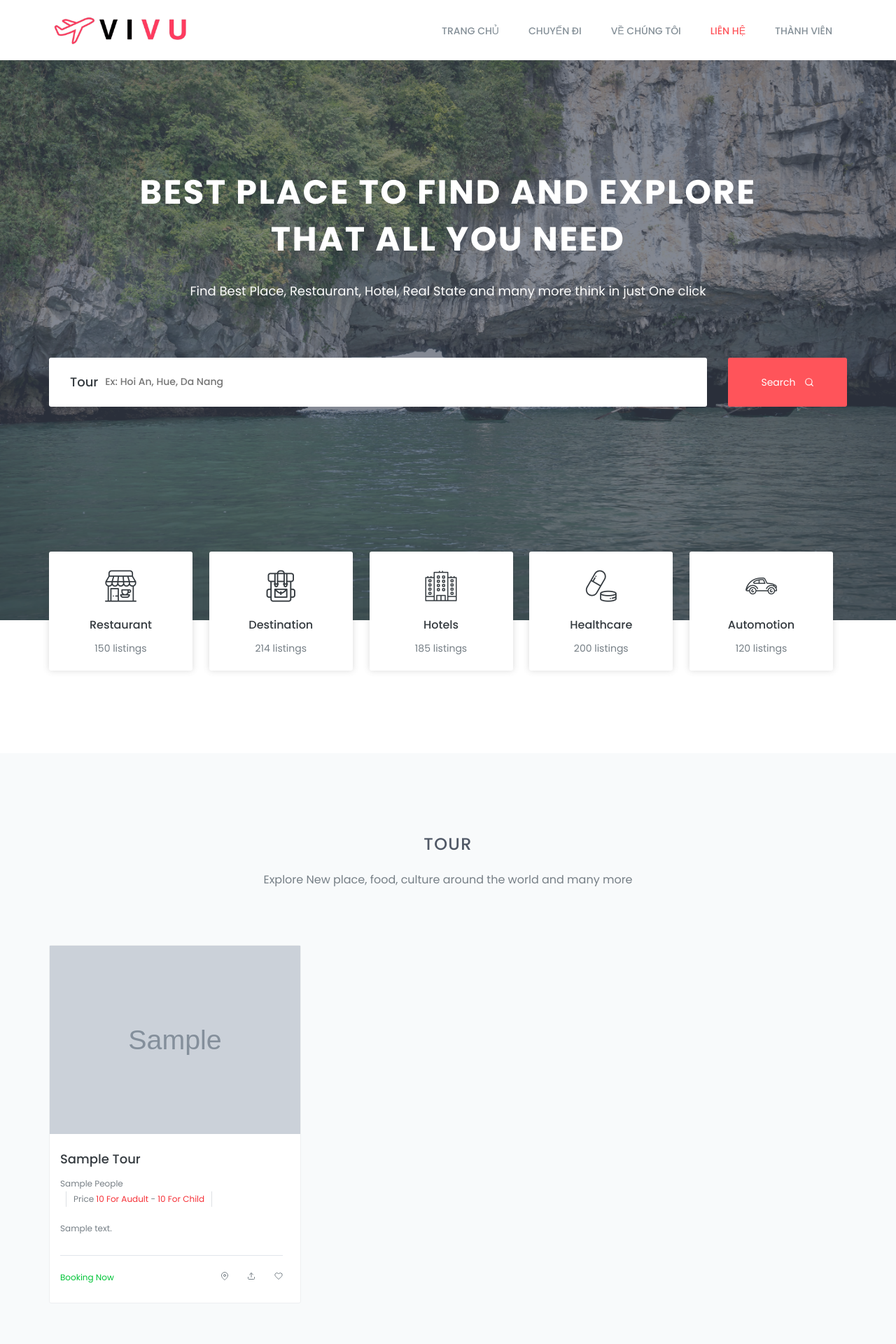
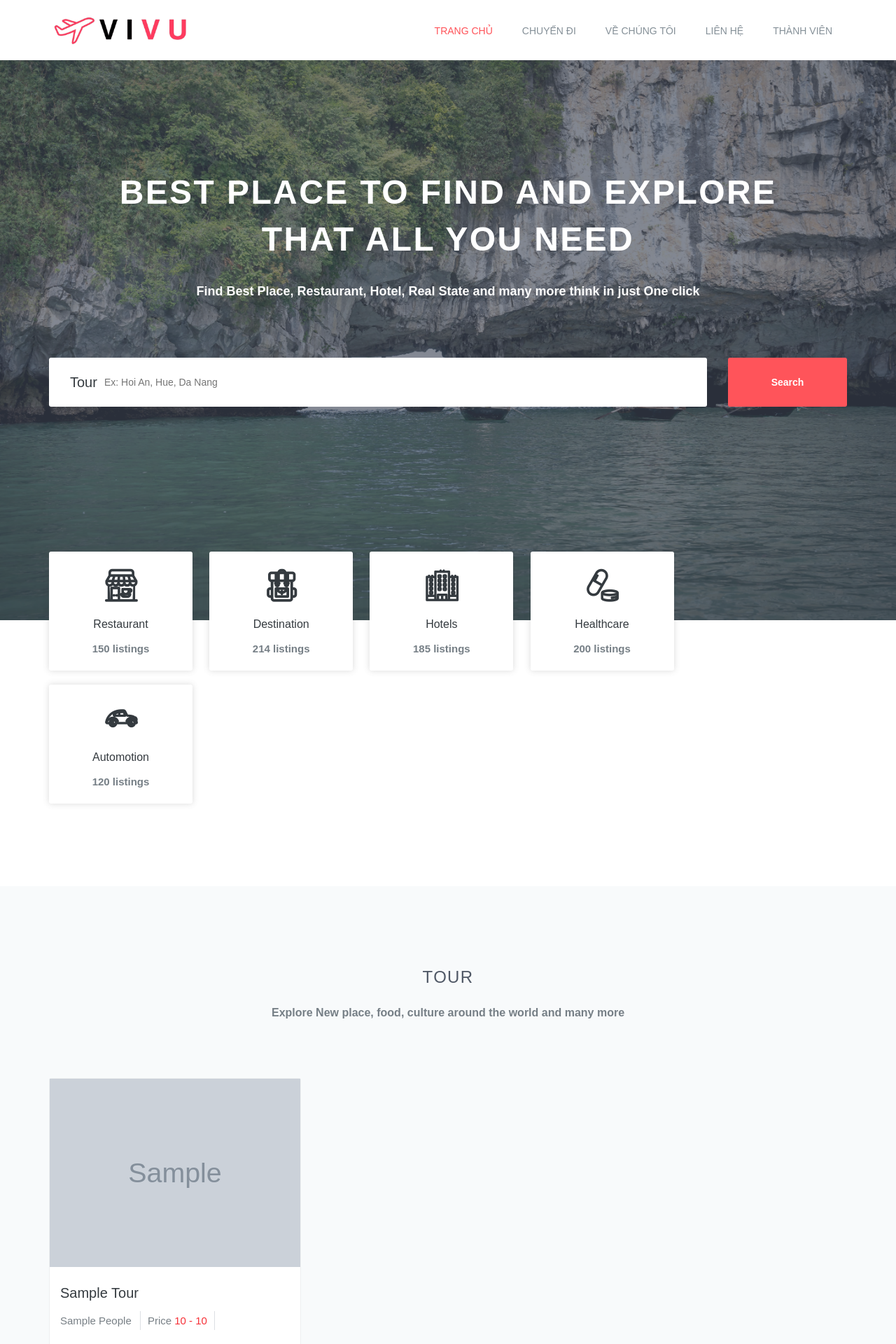
Before and after one commit to C0623G1-Team1/VIVU, a Spring app: template src/main/resources/templates/home-page.html in a window 1280 px wide. Shown: the top 1920 px of the page at 70% size. Run offline with Thymeleaf, Linux system fonts and the light colour scheme; the template is opened without the code that fills it: most values are stand-ins (such as "Sample title", 1, 10 or a date in 2020); grey boxes marked "Sample" are stand-in pictures; data that the repository does not hold is empty; some libraries are stand-ins or nearby versions.

Commit message:
loan up 3/11

```diff
--- a/src/main/java/com/tourbooking/model/account/Account.java
+++ b/src/main/java/com/tourbooking/model/account/Account.java
@@ -37,6 +37,6 @@
     inverseJoinColumns = @JoinColumn(name = "role_id"))
     private Set<Role> roles;
 
-    @OneToMany(mappedBy = "account")
+    @OneToMany(mappedBy = "account", cascade = CascadeType.ALL)
     private Set<Tour> tour;
 }
--- a/src/main/java/com/tourbooking/model/booking/Booking.java
+++ b/src/main/java/com/tourbooking/model/booking/Booking.java
@@ -28,10 +28,11 @@
     @ManyToOne
     @JoinColumn(name = "promotion_id", referencedColumnName = "promotion_id")
     private Promotion promotion;
+
     @Column(columnDefinition = "bit(1) default 0",name = "is_deleted")
     private boolean isDeleted;
 
-    @ManyToOne()
+    @ManyToOne(cascade = CascadeType.ALL)
     @JoinColumn(name = "tour_id", referencedColumnName = "tour_id")
     private Tour tour;
 
--- a/src/main/java/com/tourbooking/model/tour/Tour.java
+++ b/src/main/java/com/tourbooking/model/tour/Tour.java
@@ -33,11 +33,11 @@
     private Long adultPrice;
     private Long childPrice;
 
-    @ManyToOne
+    @ManyToOne(cascade = CascadeType.ALL)
     @JoinColumn(name = "account_id", referencedColumnName = "account_id")
     private Account account;
 
-    @OneToMany(mappedBy = "tour")
+    @OneToMany(mappedBy = "tour", cascade = CascadeType.ALL)
     private Set<Booking> booking;
 
 }
--- a/src/main/resources/static/assets/css/style.css
+++ b/src/main/resources/static/assets/css/style.css
@@ -11,8 +11,9 @@
 	box-sizing:border-box;
 }
 body{
-	font-family: 'Poppins', sans-serif;
-	font-size:14px;
+	font-family: 'Muli', sans-serif;
+    font-weight: 700;
+	font-size:15px;
 	color:#a09e9c;
     text-transform:initial;
     max-width:1920px;
@@ -32,14 +33,14 @@
 h1,h2,h3,h4,h5,h6 {
 	margin: 0;
 	color:#343a3f;
-    font-size: 18px;
+    font-size: 20px;
     font-weight: 500;
     text-transform: capitalize;
 }
 p {
 	margin: 0;
 	color:#767f86;
-	font-size:14px;
+	font-size:15px;
     line-height: 1.8;
     text-transform: initial;
 }
@@ -54,7 +55,7 @@
 
 }
 select,input,textarea,button{box-shadow:none;outline:0!important;}
-button {background: transparent;border: 0;font-size: 12px;}
+button {background: transparent;border: 0;font-size: 15px;}
 
 html,body{height: 100%;}
 
@@ -494,7 +495,7 @@
 .single-explore-txt.bg-theme-5 .explore-rating{background: #ff7a40;}
 
 .explore-rating-price,.explore-rating-price a {
-    font-size: 12px;
+    font-size: 15px;
     color: #777f85;
     text-transform: capitalize;
     font-weight: 400;
--- a/src/main/resources/static/assets/js/bootsnav.js
+++ b/src/main/resources/static/assets/js/bootsnav.js
@@ -14,7 +14,7 @@
 
     var bootsnav = {
         initialize: function() {
-            this.event();
+            // this.event();
             this.hoverDropdown();
             this.navbarSticky();
             this.navbarScrollspy();
--- a/src/main/resources/templates/home-page.html
+++ b/src/main/resources/templates/home-page.html
@@ -200,20 +200,13 @@
                                 <p class="explore-rating-price">
                                     <a href="#" th:text="${tour.tourAvailableSeat} + ' people'"></a>
                                     <span class="explore-price-box">
-											price
-											<span class="explore-price"
-                                                  th:text="${tour.adultPrice} + ' for audult'"></span> -
-											<span class="explore-price"
-                                                  th:text="${tour.childPrice} + ' for child'"></span>
-										</span>
+											Price
+											<span class="explore-price" th:text="${tour.adultPrice} + ' - ' + ${tour.childPrice}"></span>
+                                    </span>
                                 </p>
                                 <div class="explore-person">
                                     <div class="row">
-                                        <div class="col-sm-10">
-                                            <p th:text="${tour.tourDescription}">
-
-                                            </p>
-                                        </div>
+                                        <div class="col-sm-10"></div>
                                     </div>
                                 </div>
                                 <div class="explore-open-close-part">
```
